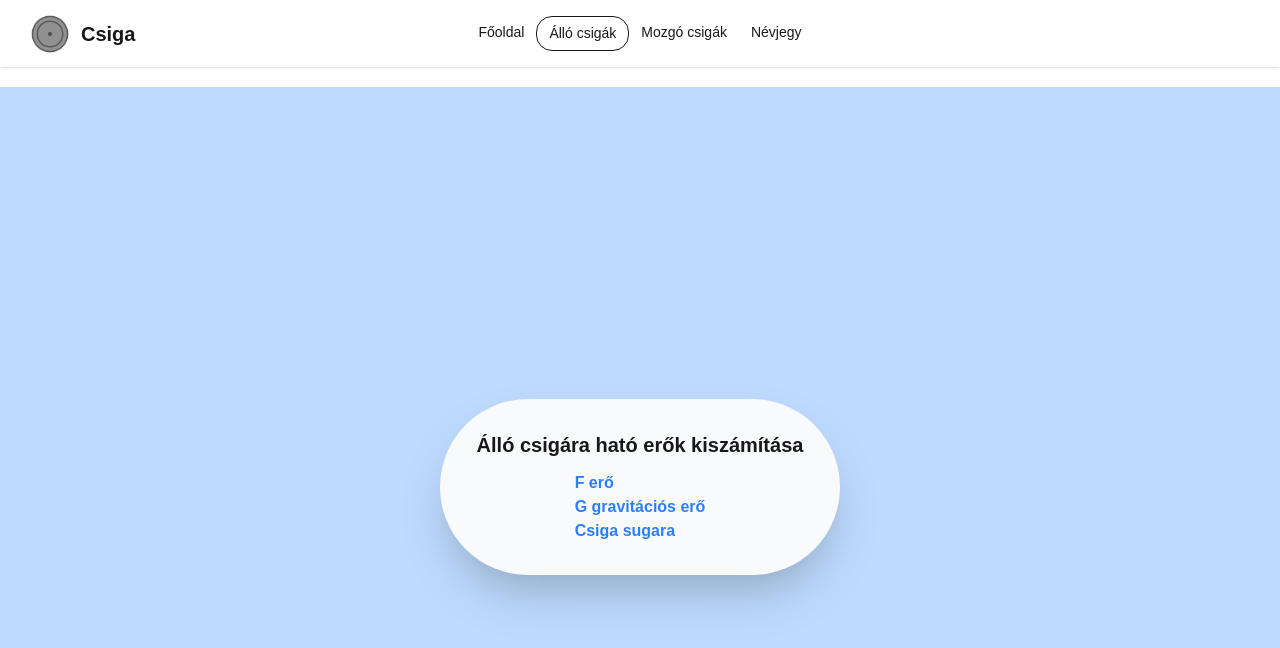
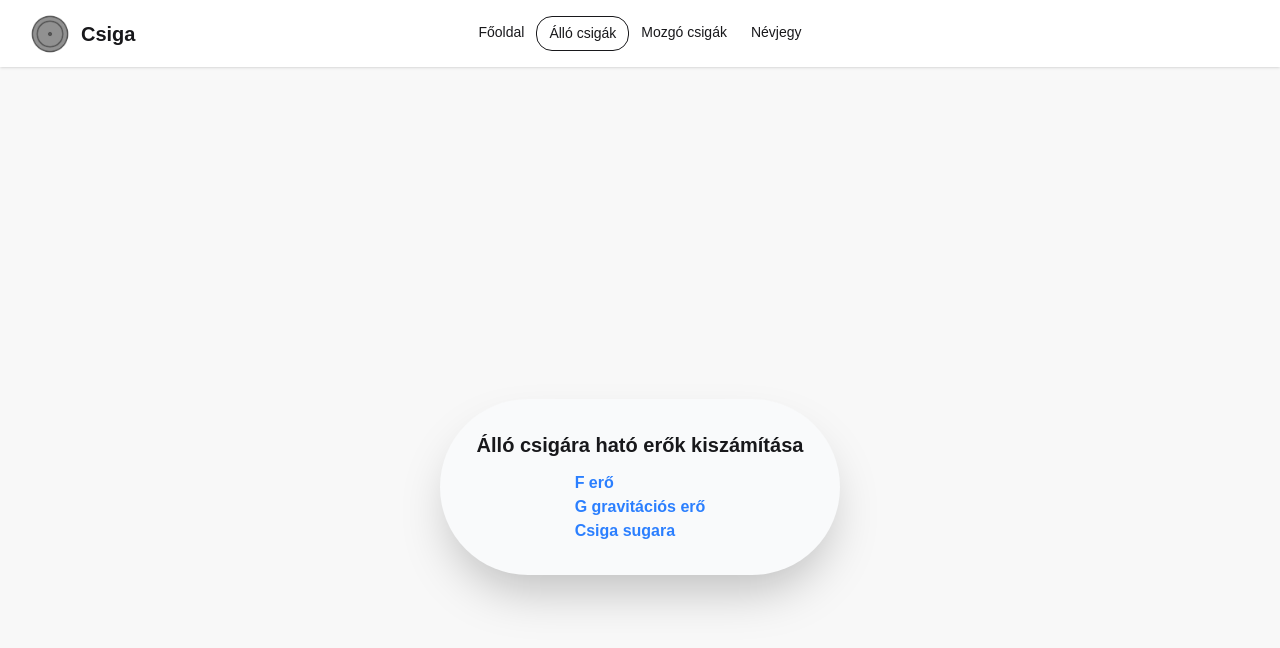
Before and after one commit to baloghtatailevente/projekt-csiga, a Next.js app: page /allo in a window 1280 px wide. Shown: the top 648 px of the page. Built offline with nearby package versions, Linux system fonts and the light colour scheme; a web font is replaced by a local one.

Commit message:
Added gray background

```diff
--- a/app/allo/page.tsx
+++ b/app/allo/page.tsx
@@ -13,13 +13,16 @@ const links: LinkType[] = [
 
 export default function AlapokPage() {
   return (
-    <div className="flex min-h-screen flex-col items-center justify-center bg-blue-200">
-      <div className="flex w-100 flex-col items-center rounded-full bg-gray-50 p-8 shadow-2xl" >
-        <h1 className="text-xl font-semibold text-center">Álló csigára ható erők kiszámítása</h1>
+    <div className="flex min-h-screen flex-col items-center justify-center">
+      <div className="flex w-100 flex-col items-center rounded-full bg-gray-50 p-8 shadow-2xl">
+        <h1 className="text-center text-xl font-semibold">Álló csigára ható erők kiszámítása</h1>
         <ul className="mt-3">
           {links.map((link, index) => (
             <li key={index}>
-              <Link className="text-blue-500 font-semibold hover:font-bold hover:bg-gray-200 rounded-full px-3"  href={link.href}>
+              <Link
+                className="rounded-full px-3 font-semibold text-blue-500 hover:bg-gray-200 hover:font-bold"
+                href={link.href}
+              >
                 {link.label}
               </Link>
             </li>
--- a/app/layout.tsx
+++ b/app/layout.tsx
@@ -1,13 +1,13 @@
 import type { Metadata } from "next";
+import { Inria_Serif } from "next/font/google";
 import { Toaster } from "react-hot-toast";
 import "./globals.css";
-import { Inria_Serif } from "next/font/google";
 import Nav from "./ui/nav";
 
 const inria = Inria_Serif({
   subsets: ["latin"],
   variable: "--font-inria-serif",
-  weight: "300"
+  weight: "300",
 });
 
 export const metadata: Metadata = {
@@ -22,7 +22,7 @@ export default function RootLayout({
 }>) {
   return (
     <html className={"h-full antialiased"} lang="en">
-      <body className={`flex min-h-full flex-col ${inria.className}`}>
+      <body className={`flex min-h-full flex-col ${inria.className} bg-base-200`}>
         <Nav />
         <Toaster position="bottom-right" toastOptions={{ duration: 5000 }} />
         {children}
--- a/app/page.tsx
+++ b/app/page.tsx
@@ -3,7 +3,7 @@ import Image from 'next/image'
 export default function ComponentName() {
   return (
     <>
-      Cigány
+
     </>
   )
 }
```
